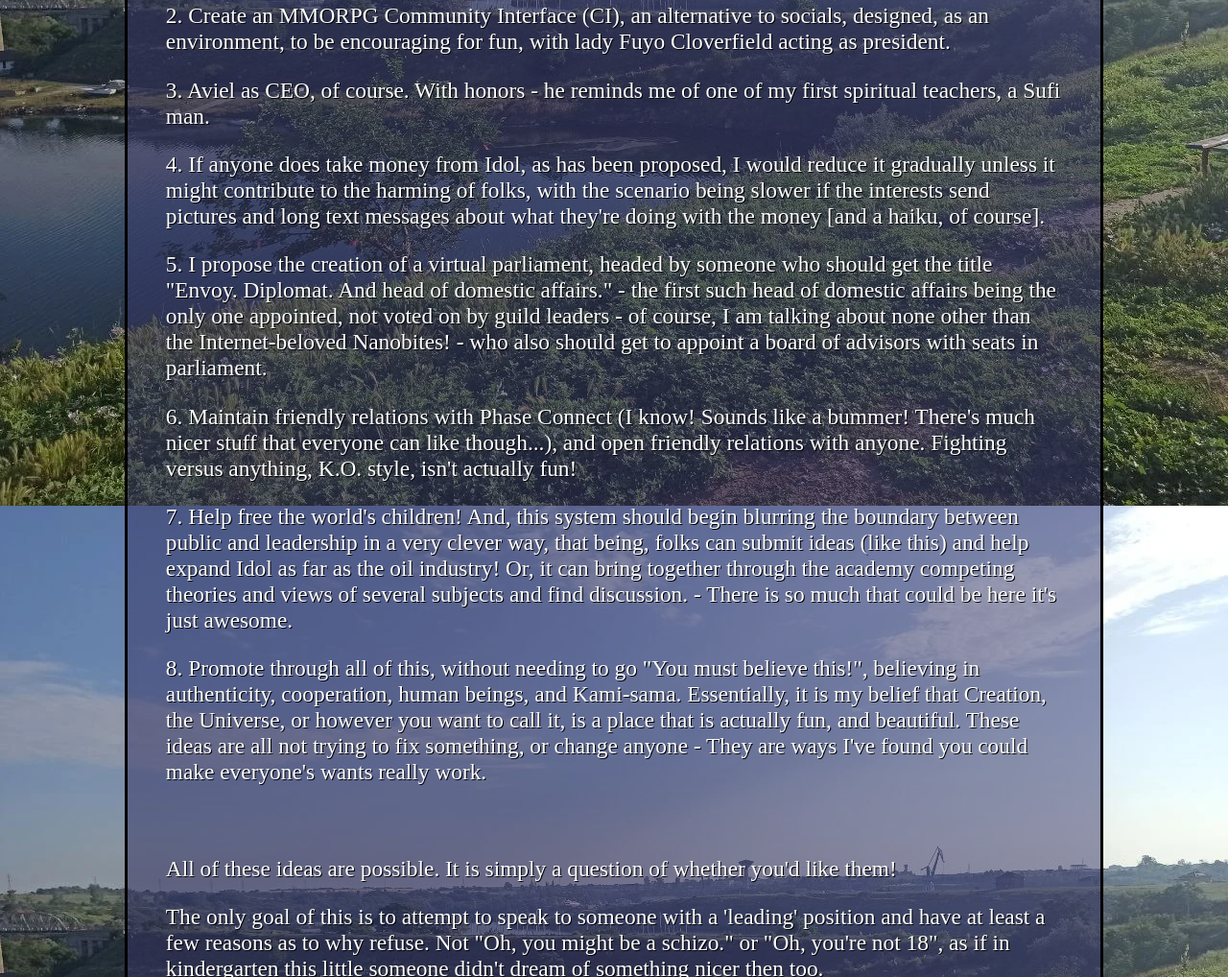
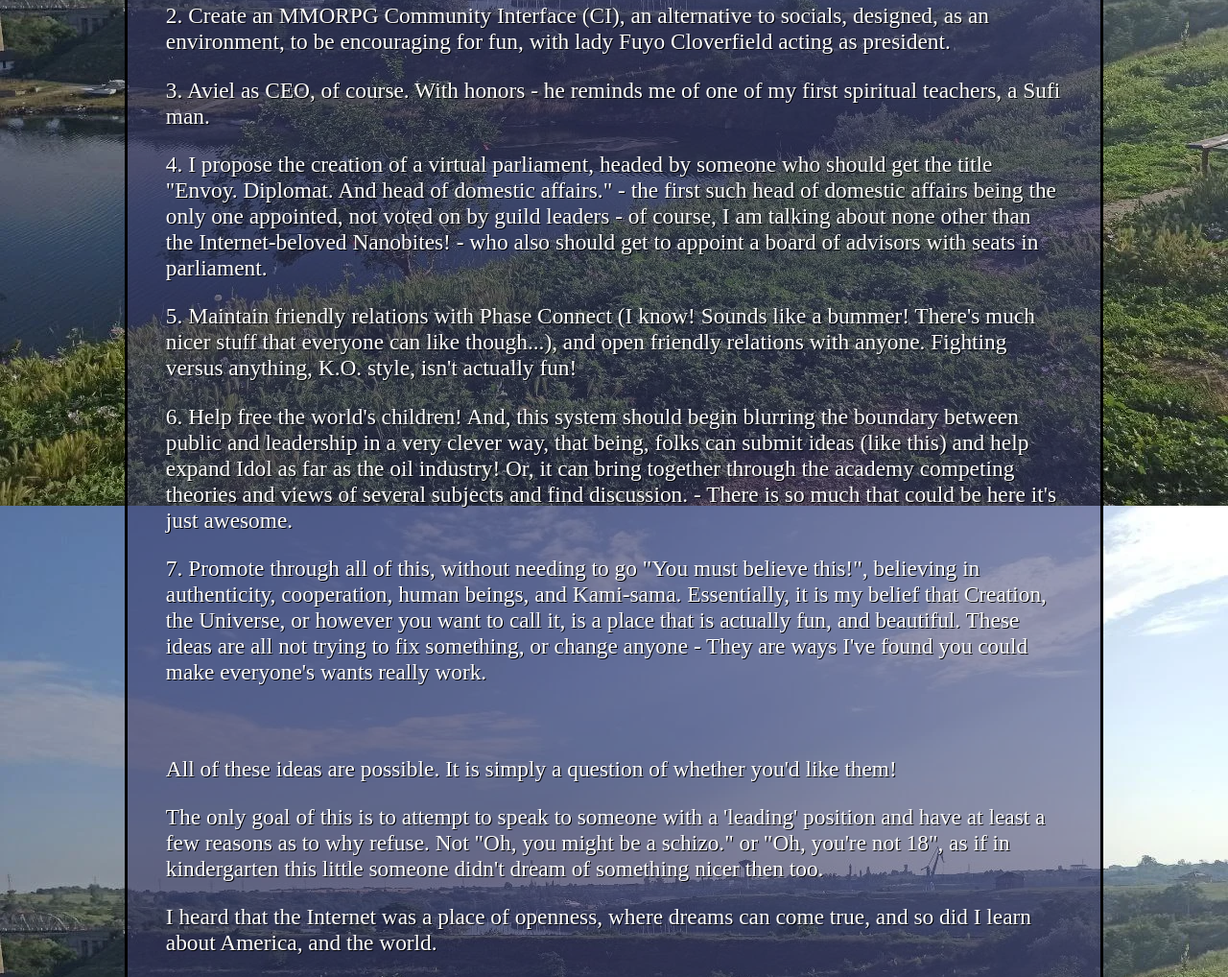
Before and after one commit to infidday/infidday.github.io, a plain HTML site: page index.html in a window 1280 px wide. Shown: the part 434-1452 px from the top of the page at 96% size. Drawn offline with Linux system fonts and the light colour scheme.

Commit message:
Update index.html

```diff
--- a/index.html
+++ b/index.html
@@ -19,11 +19,10 @@
 			<p>1. Establish, with Yuko Yurei as head, a virtual open-source academy that the public can contribute to;
 			<p>2. Create an MMORPG Community Interface (CI), an alternative to socials, designed, as an environment, to be encouraging for fun, with lady Fuyo Cloverfield acting as president.</p>
                         <p>3. Aviel as CEO, of course. With honors - he reminds me of one of my first spiritual teachers, a Sufi man.</p>
-                        <p>4. If anyone does take money from Idol, as has been proposed, I would reduce it gradually unless it might contribute to the harming of folks, with the scenario being slower if the interests send pictures and long text messages about what they're doing with the money [and a haiku, of course].</p>
-                        <p>5. I propose the creation of a virtual parliament, headed by someone who should get the title "Envoy. Diplomat. And head of domestic affairs." - the first such head of domestic affairs being the only one appointed, not voted on by guild leaders - of course, I am talking about none other than the Internet-beloved Nanobites! - who also should get to appoint a board of advisors with seats in parliament.</p>
-                        <p>6. Maintain friendly relations with Phase Connect (I know! Sounds like a bummer! There's much nicer stuff that everyone can like though...), and open friendly relations with anyone. Fighting versus anything, K.O. style, isn't actually fun!
-                        <p>7. Help free the world's children! And, this system should begin blurring the boundary between public and leadership in a very clever way, that being, folks can submit ideas (like this) and help expand Idol as far as the oil industry! Or, it can bring together through the academy competing theories and views of several subjects and find discussion. - There is so much that could be here it's just awesome.</p>
-                        <p>8. Promote through all of this, without needing to go "You must believe this!", believing in authenticity, cooperation, human beings, and Kami-sama. Essentially, it is my belief that Creation, the Universe, or however you want to call it, is a place that is actually fun, and beautiful. These ideas are all not trying to fix something, or change anyone - They are ways I've found you could make everyone's wants really work.</p>
+                        <p>4. I propose the creation of a virtual parliament, headed by someone who should get the title "Envoy. Diplomat. And head of domestic affairs." - the first such head of domestic affairs being the only one appointed, not voted on by guild leaders - of course, I am talking about none other than the Internet-beloved Nanobites! - who also should get to appoint a board of advisors with seats in parliament.</p>
+                        <p>5. Maintain friendly relations with Phase Connect (I know! Sounds like a bummer! There's much nicer stuff that everyone can like though...), and open friendly relations with anyone. Fighting versus anything, K.O. style, isn't actually fun!
+                        <p>6. Help free the world's children! And, this system should begin blurring the boundary between public and leadership in a very clever way, that being, folks can submit ideas (like this) and help expand Idol as far as the oil industry! Or, it can bring together through the academy competing theories and views of several subjects and find discussion. - There is so much that could be here it's just awesome.</p>
+                        <p>7. Promote through all of this, without needing to go "You must believe this!", believing in authenticity, cooperation, human beings, and Kami-sama. Essentially, it is my belief that Creation, the Universe, or however you want to call it, is a place that is actually fun, and beautiful. These ideas are all not trying to fix something, or change anyone - They are ways I've found you could make everyone's wants really work.</p>
 		        </br>
                         <p>All of these ideas are possible. It is simply a question of whether you'd like them!</p>
 			<p>The only goal of this is to attempt to speak to someone with a 'leading' position and have at least a few reasons as to why refuse. Not "Oh, you might be a schizo." or "Oh, you're not 18", as if in kindergarten this little someone didn't dream of something nicer then too.</p>
```
